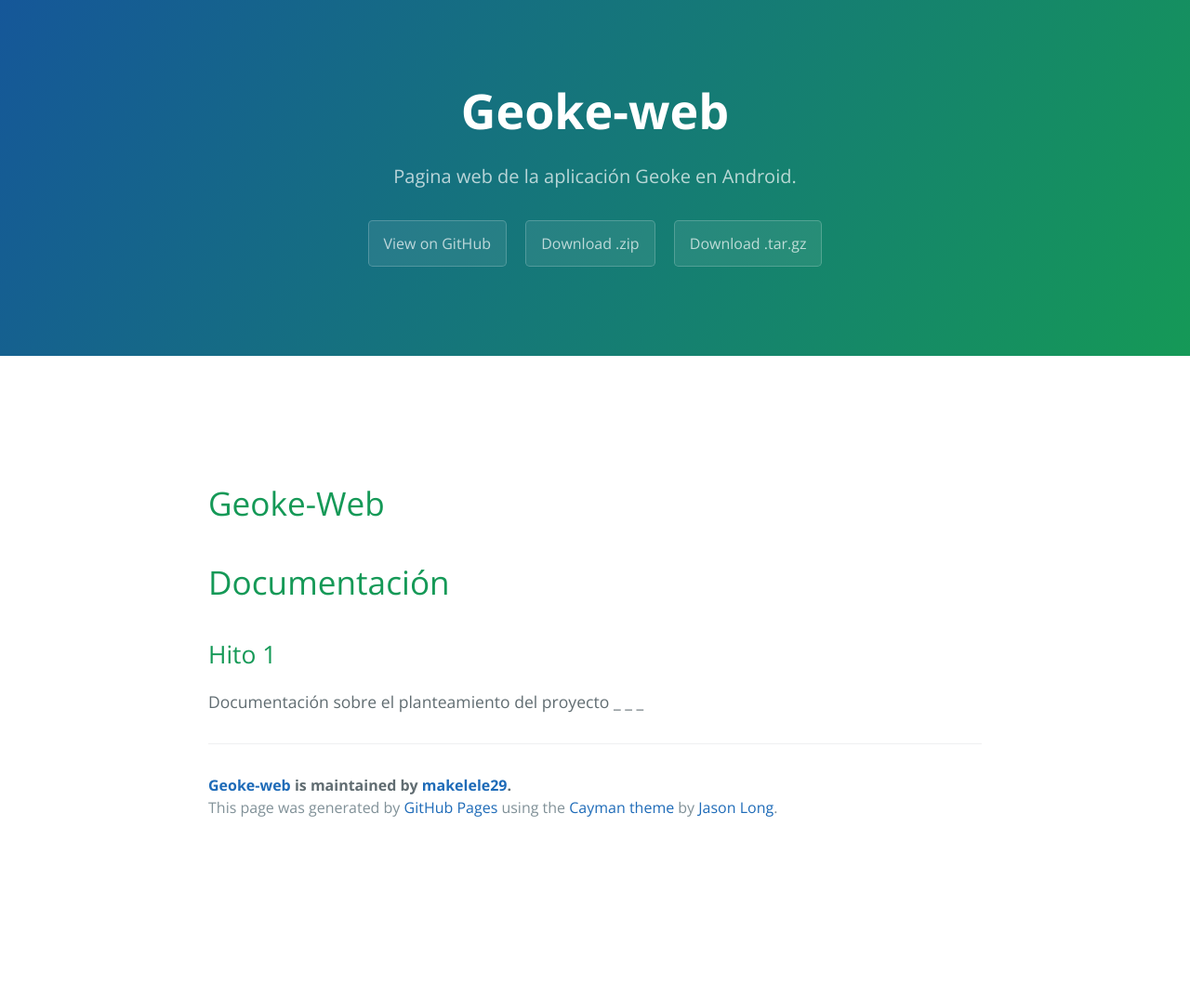
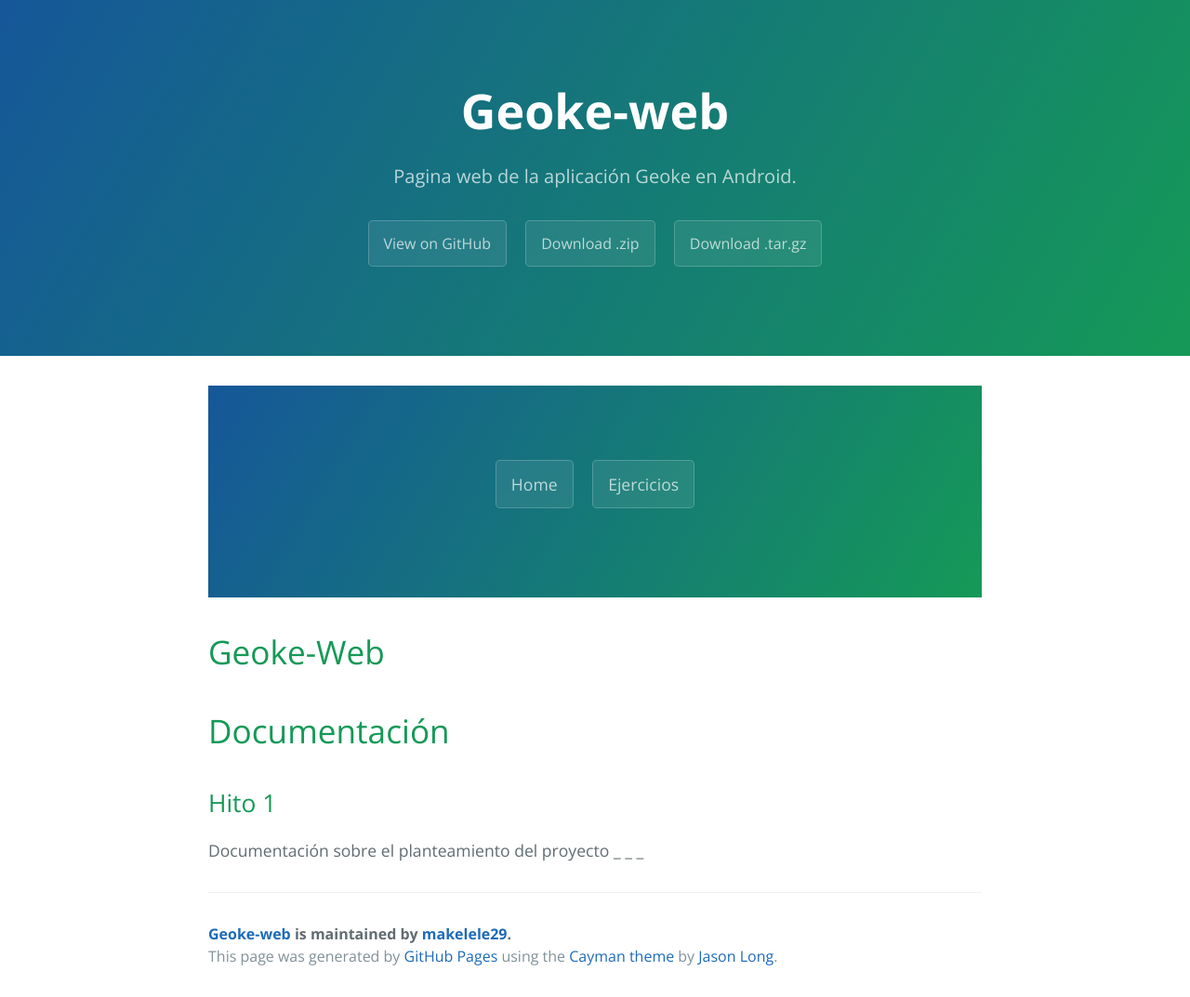
Before and after one commit to makelele29/Geoke-Web, a Jekyll site: the page built from index.md, in a window 1280 px wide. Shown: the whole page at 93% size. Built offline with Jekyll 4.4.1, drawn with Linux system fonts in a browser that asks for light colours; before the commit the page ends 913 px from its top, so only the background shows below that.

Commit message:
modificacion en ejercicios y index

```diff
--- a/_layouts/ejercicios.html
+++ b/_layouts/ejercicios.html
@@ -19,8 +19,10 @@
     </section>
 
     <section class="main-content">
-		<a href="index.html" class="btn">Home</a>
-		<a href="ejercicios.html" class="btn">Ejercicios</a>
+		<section class="page-header">
+			<a href="index.html" class="btn">Home</a>
+			<a href="ejercicios.html" class="btn">Ejercicios</a>
+		</section>
       <h1><a id="geoke-web" class="anchor" href="#geoke-web" aria-hidden="true"><span aria-hidden="true" class="octicon octicon-link"></span></a>Geoke-Web</h1>
 
 {{content}}
--- a/_layouts/index.html
+++ b/_layouts/index.html
@@ -19,9 +19,10 @@
     </section>
 
     <section class="main-content">
-		<a href="index.html" class="btn">Home</a>
-		<a href="ejercicios.html" class="btn">Ejercicios</a>
-
+		<section class="page-header">
+			<a href="index.html" class="btn">Home</a>
+			<a href="ejercicios.html" class="btn">Ejercicios</a>
+		</section>
       <h1><a id="geoke-web" class="anchor" href="#geoke-web" aria-hidden="true"><span aria-hidden="true" class="octicon octicon-link"></span></a>Geoke-Web</h1>
 
 {{content}}
```
